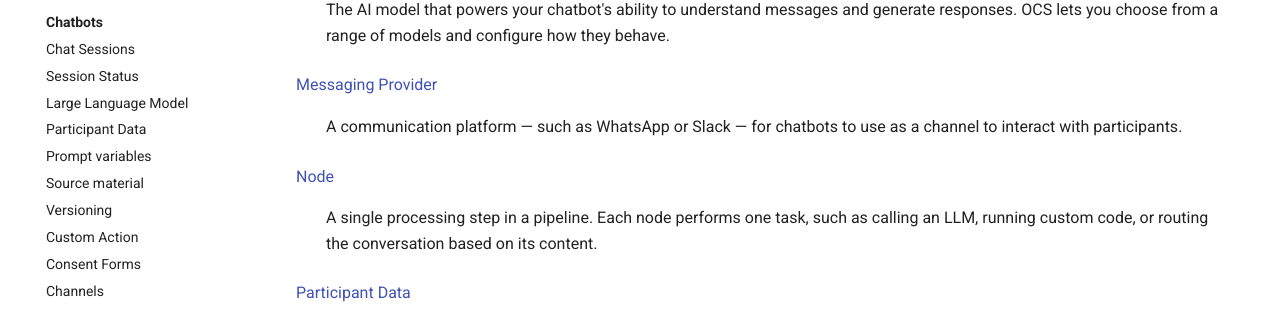
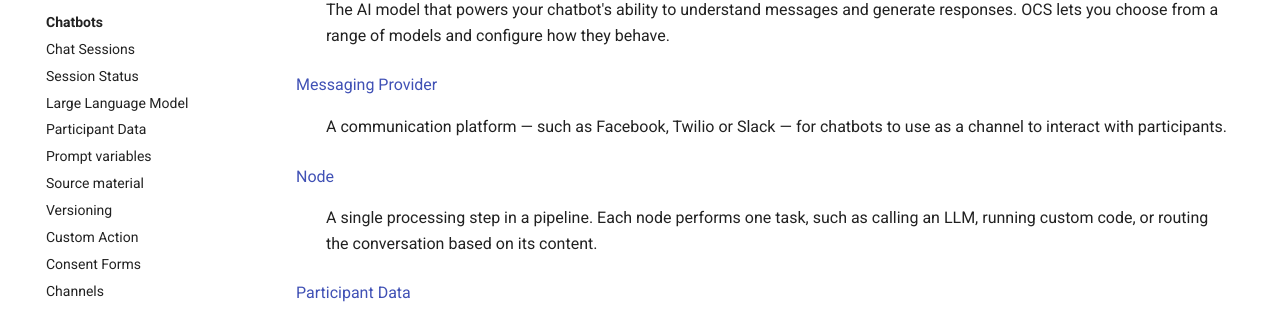
Before and after one commit to dimagi/open-chat-studio-docs, an MkDocs documentation site: the page built from docs/concepts/index.md, in a window 1280 px wide and 900 px high, scrolled down 1455 px. Shown: the part 143-452 px from the top of the window. Built offline with MkDocs 1.6.1 and Material for MkDocs 9.7.7, drawn with Linux system fonts in a browser that asks for light colours; a script that is not in the unit is left out; comment, search, counter and statistics services are not loaded.

Commit message:
Small review fixes - grammar and styling

```diff
--- a/docs/concepts/index.md
+++ b/docs/concepts/index.md
@@ -46,7 +46,7 @@ For step-by-step instructions on completing specific tasks, see the [How-to guid
 : The AI model that powers your chatbot's ability to understand messages and generate responses. OCS lets you choose from a range of models and configure how they behave.
 
 [Messaging Provider](team/messaging_providers.md)
-: A communication platform — such as WhatsApp or Slack — for chatbots to use as a channel to interact with participants.
+: A communication platform — such as Facebook, Twilio or Slack — for chatbots to use as a channel to interact with participants.
 
 [Node](./pipelines/nodes.md)
 : A single processing step in a pipeline. Each node performs one task, such as calling an LLM, running custom code, or routing the conversation based on its content.
```
Also changed, not shown: docs/concepts/channels.md (+1 -1 lines), docs/how-to/deploy_email_channel.md (+1 -1 lines), docs/how-to/deploy_slack_channel.md (+11 -11 lines), docs/how-to/deploy_to_different_channels.md (+1 -1 lines).
